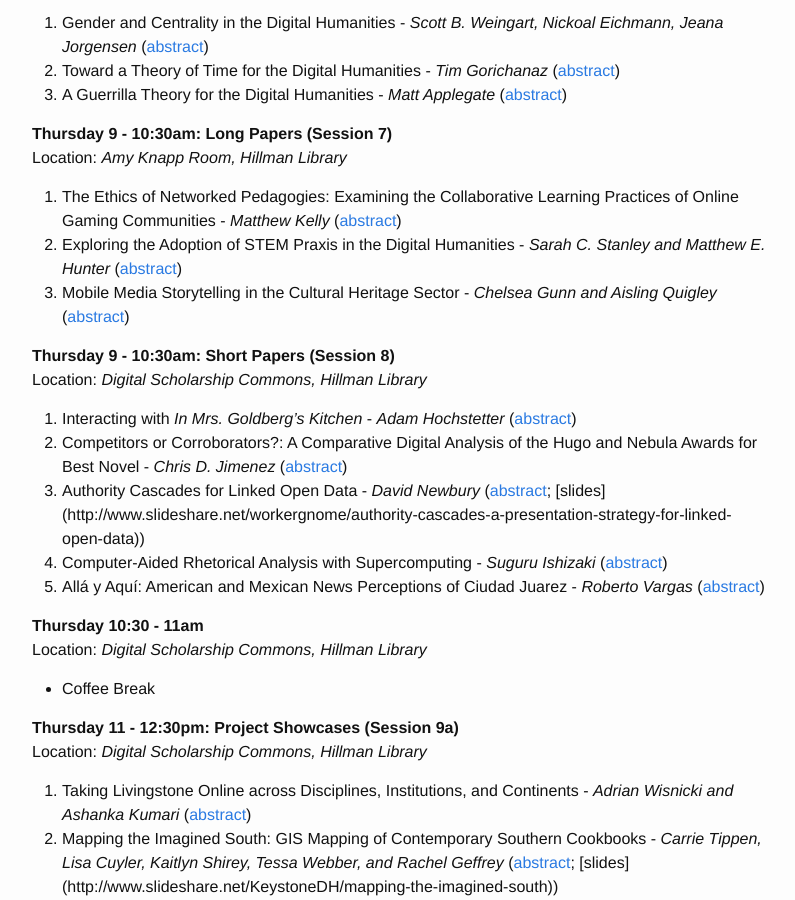
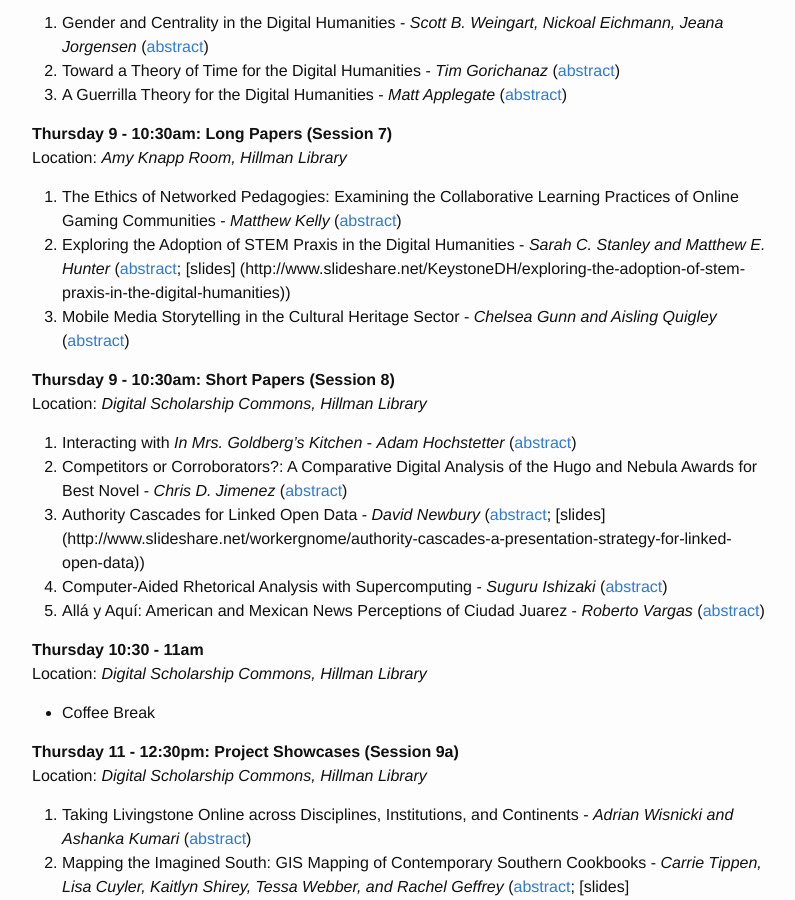
Before and after one commit to KeystoneDH/2016, a Jekyll site: the page built from schedule.md, in a window 1280 px wide and 900 px high, scrolled down 2280 px. Shown: the whole window, without its empty margins (238-1033 px from the left). Built offline with Jekyll 4.4.1, drawn with Linux system fonts in a browser that asks for light colours.

Commit message:
Update schedule.md

```diff
--- a/schedule.md
+++ b/schedule.md
@@ -96,7 +96,7 @@ Location: _Hillman Library, Room 272_
 Location: _Amy Knapp Room, Hillman Library_
 
 1. The Ethics of Networked Pedagogies: Examining the Collaborative Learning Practices of Online Gaming Communities - *Matthew Kelly* ([abstract](/2016/abstracts/#submission-30))
-2. Exploring the Adoption of STEM Praxis in the Digital Humanities - *Sarah C. Stanley and Matthew E. Hunter* ([abstract](/2016/abstracts/#submission-41))
+2. Exploring the Adoption of STEM Praxis in the Digital Humanities - *Sarah C. Stanley and Matthew E. Hunter* ([abstract](/2016/abstracts/#submission-41); [slides] (http://www.slideshare.net/KeystoneDH/exploring-the-adoption-of-stem-praxis-in-the-digital-humanities))
 2. Mobile Media Storytelling in the Cultural Heritage Sector - *Chelsea Gunn and Aisling Quigley* ([abstract](/2016/abstracts/#submission-61))
 
 **Thursday 9 - 10:30am: Short Papers (Session 8)**
```
